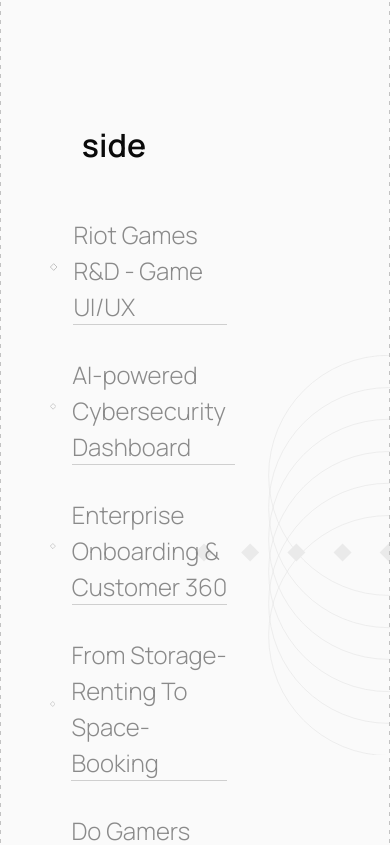
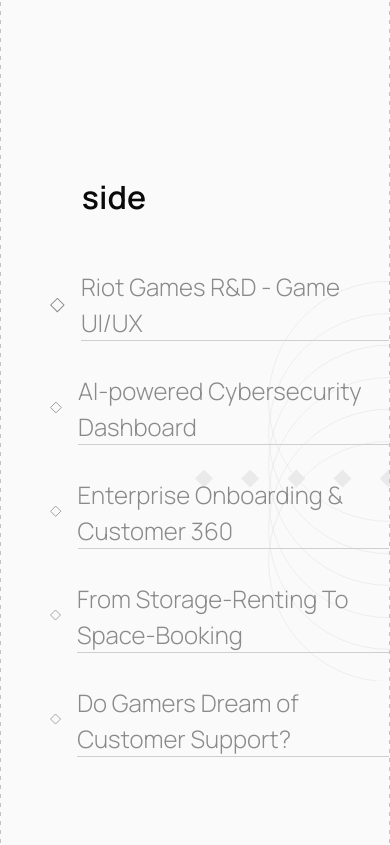
Before and after one commit to kylingoround/stackblitz-simple-next-site, a Next.js app: page / in a window 390 px wide. Shown: the part 1159-2004 px from the top of the page. Built offline with nearby package versions, Linux system fonts and the light colour scheme.

Commit message:
responsive grid css fix, deleted .next directory to fix font loading bug

```diff
--- a/app/page.tsx
+++ b/app/page.tsx
@@ -185,7 +185,7 @@ const WorkSection = () => {
     <WorkSectionWrapper id="work">
       <div className="w-full h-full relative">
         <div className="w-full grid grid-cols-5 gap-4 ">
-          <div className="col-start-2 col-end-6 md:col-end-4">
+          <div className="col-start-2 col-end-6 xl:col-end-4">
             <Header1>entrée</Header1>
             <ul className="flex flex-col items-start">
               <HomeLink
@@ -294,7 +294,7 @@ const SideSection = () => {
     <SideSectionWrapper id="side">
       <div className="w-full h-full relative min-h-60vh">
         <div className="w-full grid grid-cols-5 gap-4 ">
-          <div className="col-start-2 col-end-4 ">
+          <div className="col-start-2 col-end-6 xl:col-end-4">
             <Header1>side</Header1>
             <ul className="flex flex-col items-start">
               <HomeLink
```
